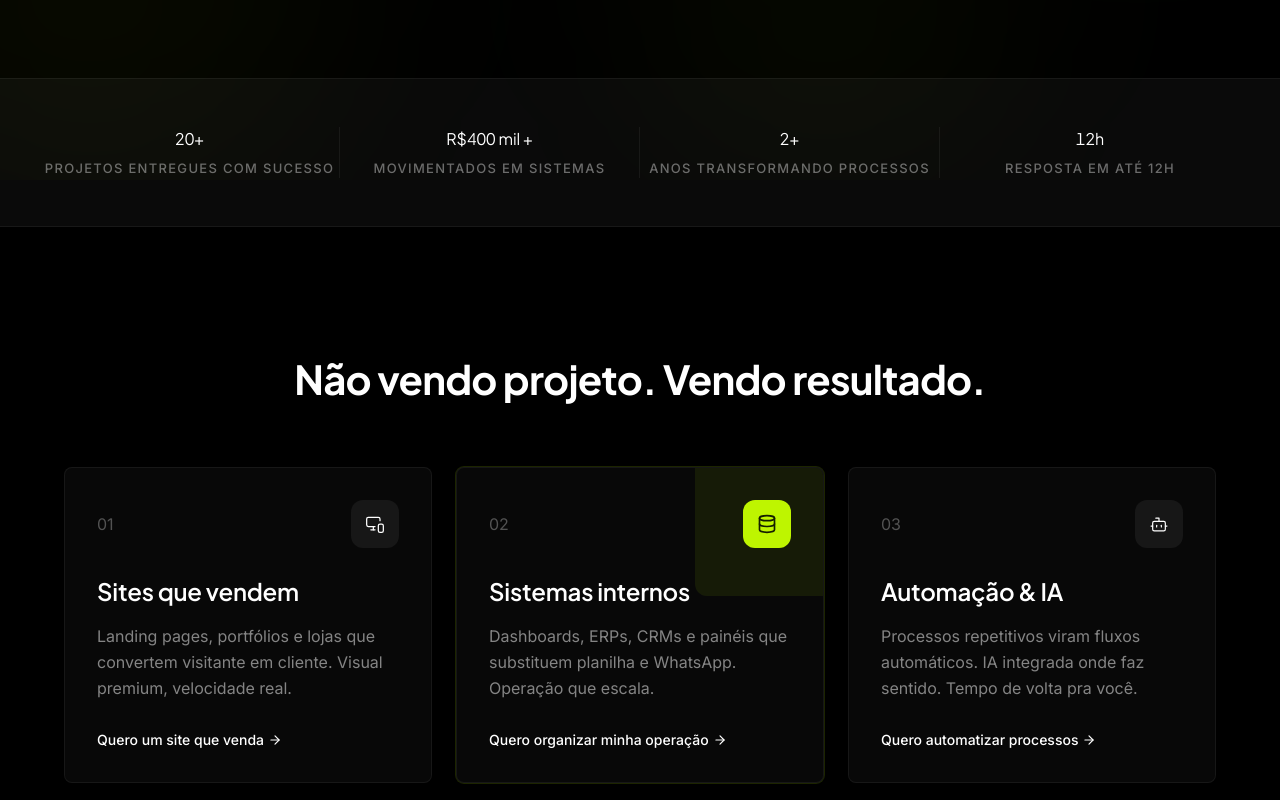
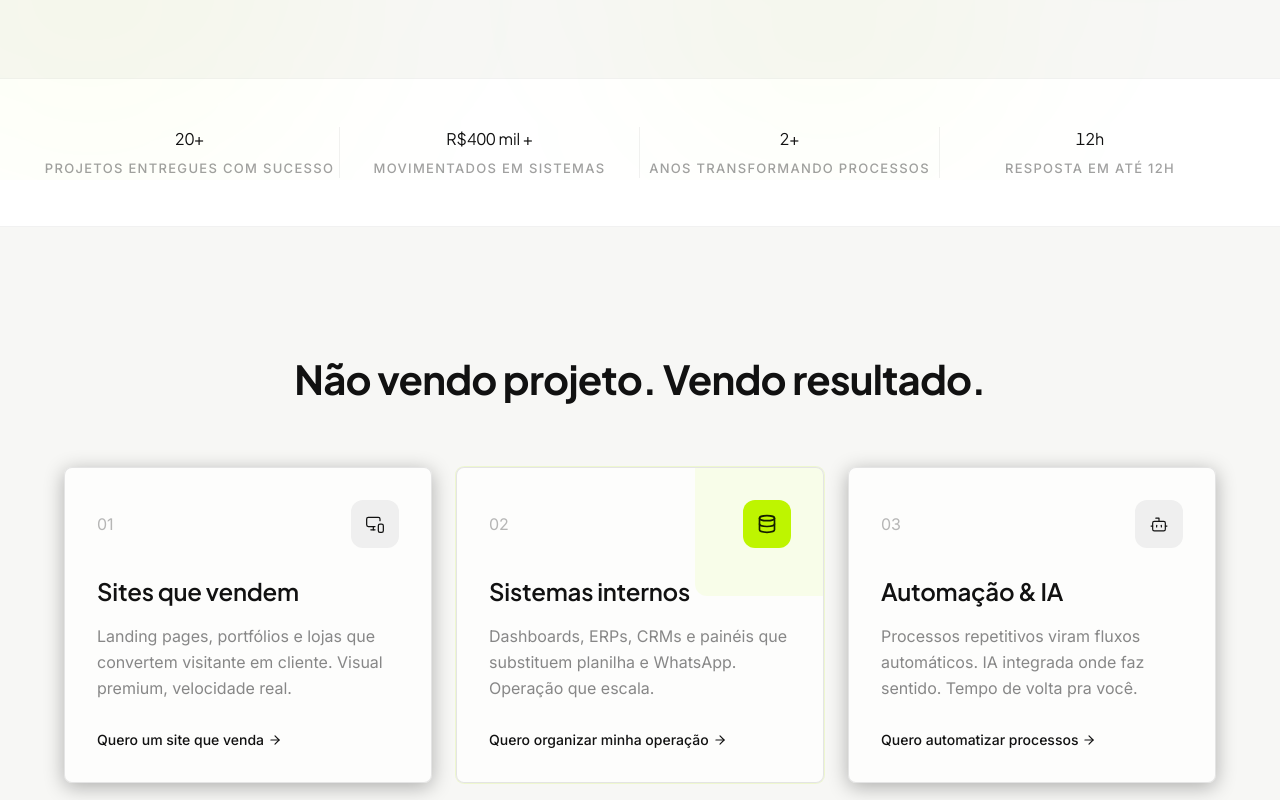
Before and after one commit to JvitorAfb2004/my-portfolio, a React (Vite) app: page / in a window 1280 px wide. Shown: the part 620-1420 px from the top of the page. Built offline with nearby package versions, Linux system fonts and the light colour scheme.

Commit message:
style: restore light portfolio theme

```diff
--- a/src/index.css
+++ b/src/index.css
@@ -5,11 +5,13 @@
   --font-display: "Plus Jakarta Sans", sans-serif;
   --font-mono: "Inter", sans-serif;
   --color-brand-lime: #BEF500;
-  --color-brand-bg: #000;
-  --color-brand-surface: #0A0A0A;
-  --color-brand-border: rgba(255, 255, 255, 0.06);
-  --color-brand-gray: #A0A0A0;
-  --color-brand-light-gray: #6A6A6A;
+  --color-brand-bg: #F7F7F5;
+  --color-brand-surface: #FFFFFF;
+  --color-brand-border: rgba(17, 17, 17, 0.10);
+  --color-brand-gray: #555555;
+  --color-brand-light-gray: #777777;
+  --color-white: #111111;
+  --color-black: #FFFFFF;
 }
 
 @utility animate-gradient {
@@ -22,8 +24,8 @@
 }
 
 body {
-  background-color: #000;
-  color: #fff;
+  background-color: #F7F7F5;
+  color: #111;
   -webkit-font-smoothing: antialiased;
 }
 
@@ -33,10 +35,10 @@ body::before {
   inset: 0;
   z-index: 0;
   pointer-events: none;
-  background-image: radial-gradient(rgba(255, 255, 255, 0.6) 1px, transparent 0);
+  background-image: radial-gradient(rgba(17, 17, 17, 0.35) 1px, transparent 0);
   background-size: 24px 24px;
   opacity: 0.04;
-  mix-blend-mode: plus-lighter;
+  mix-blend-mode: multiply;
 }
 
 ::-webkit-scrollbar {
@@ -45,22 +47,22 @@ body::before {
 }
 
 ::-webkit-scrollbar-track {
-  background: #000;
+  background: #F7F7F5;
 }
 
 ::-webkit-scrollbar-thumb {
-  background: rgba(255, 255, 255, 0.15);
-  border: 2px solid #000;
+  background: rgba(17, 17, 17, 0.20);
+  border: 2px solid #F7F7F5;
   border-radius: 999px;
 }
 
 ::-webkit-scrollbar-thumb:hover {
-  background: rgba(255, 255, 255, 0.28);
+  background: rgba(17, 17, 17, 0.35);
 }
 
 html {
   scrollbar-width: thin;
-  scrollbar-color: rgba(255, 255, 255, 0.15) #000;
+  scrollbar-color: rgba(17, 17, 17, 0.20) #F7F7F5;
 }
 
 .crosshair-cursor {
@@ -74,14 +76,14 @@ html {
   }
 
   .crosshair-cursor {
-    --cursor-stroke: rgba(255, 255, 255, 0.20);
+    --cursor-stroke: rgba(17, 17, 17, 0.20);
     --cursor-stroke-width: 1px;
     position: fixed;
     inset: 0;
     z-index: 9999;
     display: block;
     pointer-events: none;
-    mix-blend-mode: difference;
+    mix-blend-mode: multiply;
   }
 
   .crosshair-cursor__line {
@@ -124,10 +126,10 @@ html {
 }
 
 .glass-card {
-  background: rgba(255, 255, 255, 0.03);
+  background: rgba(255, 255, 255, 0.72);
   backdrop-filter: blur(8px);
   -webkit-backdrop-filter: blur(8px);
-  border: 1px solid rgba(255, 255, 255, 0.06);
+  border: 1px solid rgba(17, 17, 17, 0.10);
 }
 
 .portfolio-card {
```
